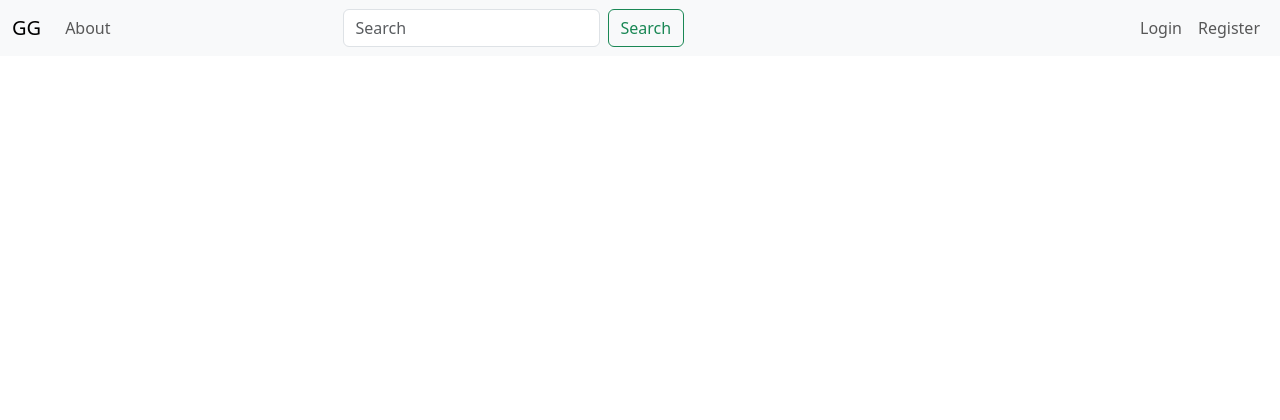
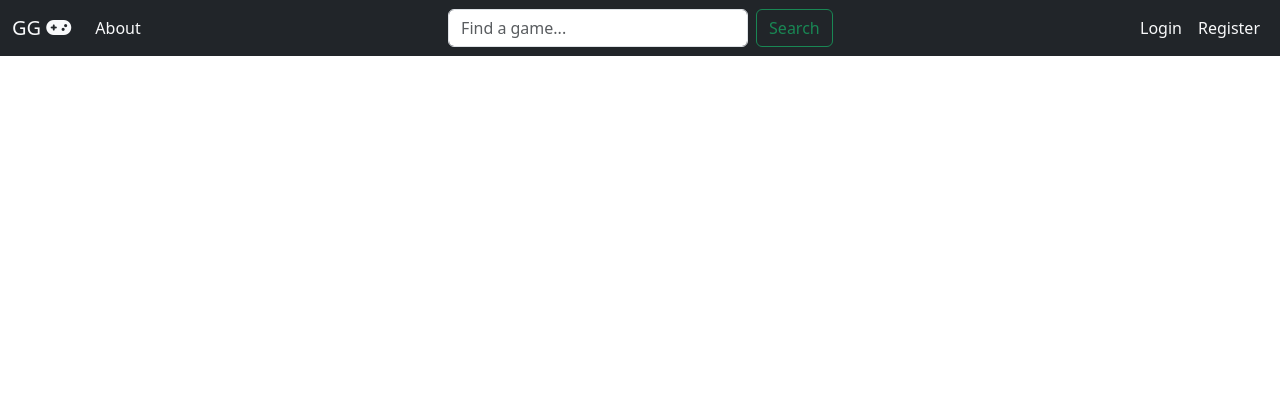
Before and after one commit to nazar0309/Game-Glance, a Django app: page / in a window 1280 px wide. Shown: the top 420 px of the page. Run offline with Django 4.2, Linux system fonts and the light colour scheme; data that the repository does not hold is empty; some libraries are stand-ins or nearby versions.

Commit message:
Add style to base html file

```diff
--- a/templates/base.html
+++ b/templates/base.html
@@ -1,6 +1,5 @@
 {% load static %}
 {% url 'home' as home_url %}
-
 
 <!DOCTYPE html>
 <html class="h-100" lang="en">
@@ -15,20 +14,34 @@
     <link href="https://fonts.googleapis.com/css2?family=Lato:wght@300;700&display=swap" rel="stylesheet">
 
     <!-- Font Awesome CSS -->
-    <link rel="stylesheet" href="https://cdnjs.cloudflare.com/ajax/libs/font-awesome/5.15.3/css/all.min.css">
+    <link rel="stylesheet" href="https://cdnjs.cloudflare.com/ajax/libs/font-awesome/6.6.0/css/all.min.css">
     <!-- Static CSS -->
     <link rel="stylesheet" href="{% static 'css/style.css' %}">
     <!-- Bootstrap CSS -->
     <link href="https://cdn.jsdelivr.net/npm/bootstrap@5.3.3/dist/css/bootstrap.min.css" rel="stylesheet" integrity="sha384-QWTKZyjpPEjISv5WaRU9OFeRpok6YctnYmDr5pNlyT2bRjXh0JMhjY6hW+ALEwIH" crossorigin="anonymous">
 
+    <style>
+        .navbar .search-bar {
+            flex: 1; /* Allow the search bar to take up space */
+            display: flex;
+            justify-content: center; /* Center align the search form */
+        }
+
+        .navbar .form-control {
+            width: 300px; /* Set a fixed width for the search bar */
+        }
+    </style>
 </head>
 
 <body class="d-flex flex-column h-100 main-bg">
     <header>
-        <nav class="navbar navbar-expand-lg bg-body-tertiary">
+        <nav class="navbar navbar-expand-lg bg-dark">
             <div class="container-fluid">
                 <!-- Logo on the Left -->
-                <a class="navbar-brand" href="{% url 'home' %}">GG</a>
+                <a class="navbar-brand text-light" href="{% url 'home' %}">
+                    <span>GG</span>
+                    <span><i class="fa-solid fa-gamepad"></i></span>
+                </a>
 
                 <!-- Toggler for Mobile View -->
                 <button class="navbar-toggler" type="button" data-bs-toggle="collapse" data-bs-target="#navbarSupportedContent" aria-controls="navbarSupportedContent" aria-expanded="false" aria-label="Toggle navigation">
@@ -40,31 +53,35 @@
                     <!-- Left-side: About Link -->
                     <ul class="navbar-nav mb-2 mb-lg-0">
                         <li class="nav-item">
-                            <a class="nav-link" href="#">About</a>
+                            <a class="nav-link text-light" href="#">About</a>
                         </li>
                     </ul>
 
                     <!-- Center: Search Bar -->
-                    <form class="d-flex mx-auto" role="search">
-                        <input class="form-control me-2" type="search" placeholder="Search" aria-label="Search">
+                    <div class="search-bar">
+                        <form class="d-flex" role="search">
+                            <input class="form-control me-2" type="search" placeholder="Find a game..." aria-label="Search">
                             <button class="btn btn-outline-success" type="submit">Search</button>
                         </form>
+                    </div>
 
                     <!-- Right-side: Login/Register Links -->
                     <ul class="navbar-nav ms-auto mb-2 mb-lg-0">
                         <li class="nav-item">
-                            <a class="nav-link" href="#">Login</a>
+                            <a class="nav-link text-light" href="#">Login</a>
                         </li>
                         <li class="nav-item">
-                            <a class="nav-link" href="#">Register</a>
+                            <a class="nav-link text-light" href="#">Register</a>
                         </li>
                     </ul>
                 </div>
             </div>
         </nav>
     </header>
+
     {% block content %}
     {% endblock content %}
+
     <!-- Footer -->
     <footer class="footer mt-auto py-2 bg-dark text-light">
         <div class="container">
@@ -117,7 +134,6 @@
     <!-- Include Font Awesome for icons -->
     <script src="https://kit.fontawesome.com/a076d05399.js" crossorigin="anonymous"></script>
 
-
 </body>
 
 </html>
```
Lines whose indentation alone changed are shown as unchanged.
